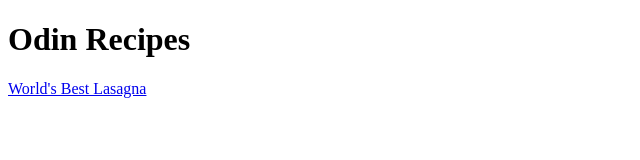
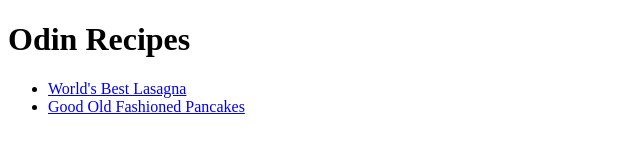
Before and after one commit to Ashrayyyy/odin-recipes, a plain HTML site: page index.html in a window 1280 px wide. Shown: the whole page, without its empty margins (0-640 px from the left). Drawn offline with Linux system fonts and the light colour scheme.

Commit message:
Index Page missing link to Pancakes recipe
Index Page now has a link to Pancakes recipe. Both Pancakes and Lasagna link are now in a list so that both recipes are presented in an orderly manner on the index.html page

```diff
--- a/index.html
+++ b/index.html
@@ -7,6 +7,14 @@
 </head>
 <body>
     <h1>Odin Recipes</h1>
-    <a href="./recipes/lasagna.html">World's Best Lasagna</a>
+
+    <ul>
+        <li>
+            <a href="./recipes/lasagna.html">World's Best Lasagna</a>
+        </li>
+        <li>
+            <a href="./recipes/pancakes.html">Good Old Fashioned Pancakes</a>
+        </li>
+    </ul>
 </body>
 </html>
```
